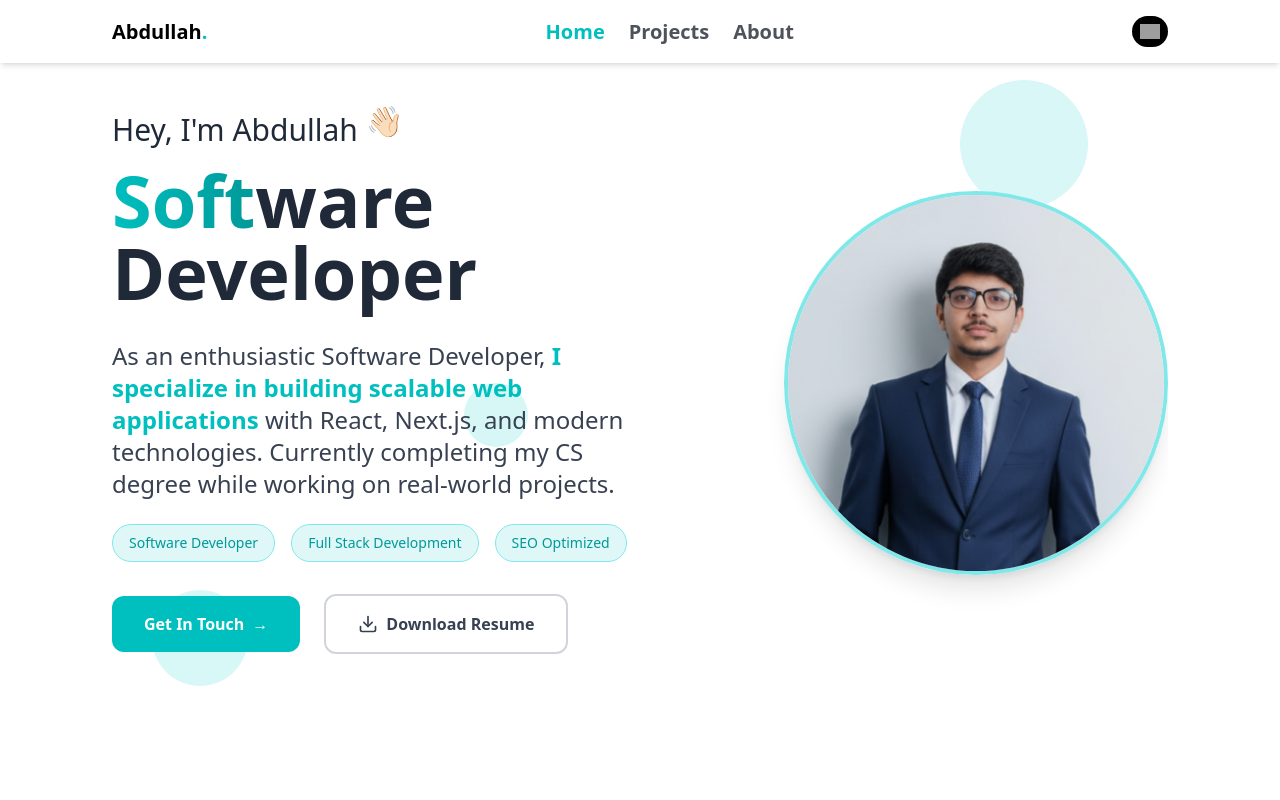
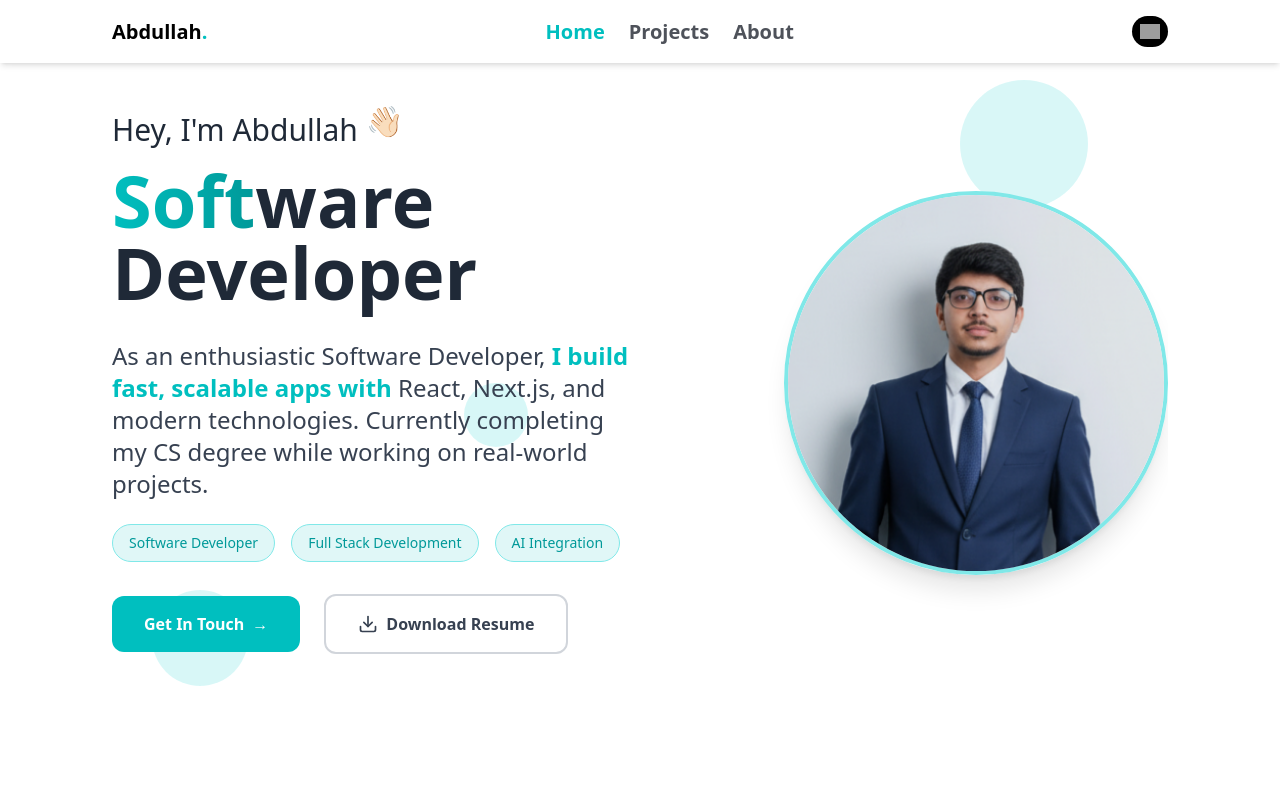
Before and after one commit to Abdullah-070/portfolio, a Next.js app: page /portfolio/ in a window 1280 px wide. Shown: the top 800 px of the page. Built offline with nearby package versions, Linux system fonts and the light colour scheme; grey boxes are pictures that could not be loaded.

Commit message:
Add files via upload

```diff
--- a/src/app/page.tsx
+++ b/src/app/page.tsx
@@ -84,9 +84,9 @@ const Home = () => {
                   As an enthusiastic Software Developer,
                   {" "}
                   <span className="text-primary-600 font-semibold">
-                     I specialize in building scalable web applications
+                     I build fast, scalable apps with
                   </span>{" "}
-                  with React, Next.js, and modern technologies. Currently completing my CS degree while working on real-world projects.
+                  React, Next.js, and modern technologies. Currently completing my CS degree while working on real-world projects.
                 </p>
 
                 {/* Key Highlights */}
@@ -98,7 +98,7 @@ const Home = () => {
                     Full Stack Development
                   </span>
                   <span className="bg-primary-50 text-primary-700 px-4 py-2 rounded-full text-sm font-medium border border-primary-200">
-                    SEO Optimized
+                    AI Integration
                   </span>
                 </div>
               </div>
```
